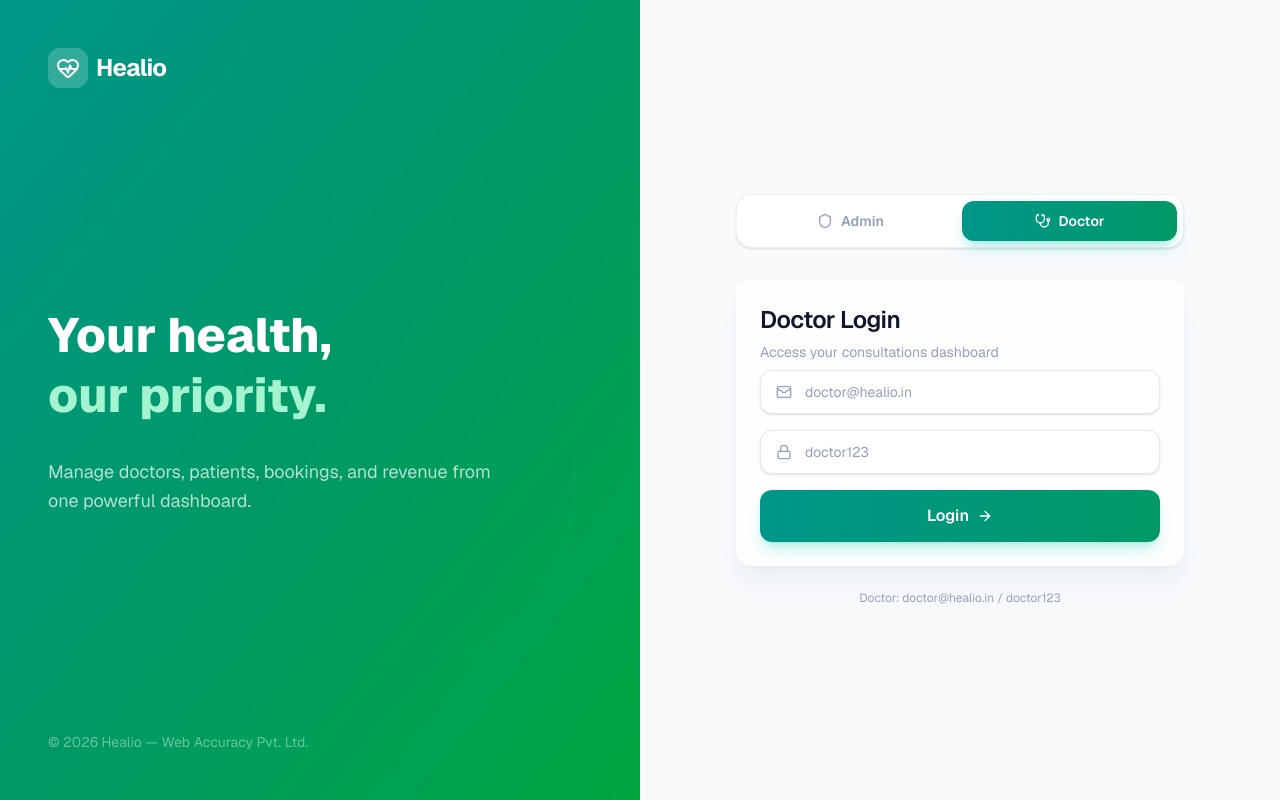
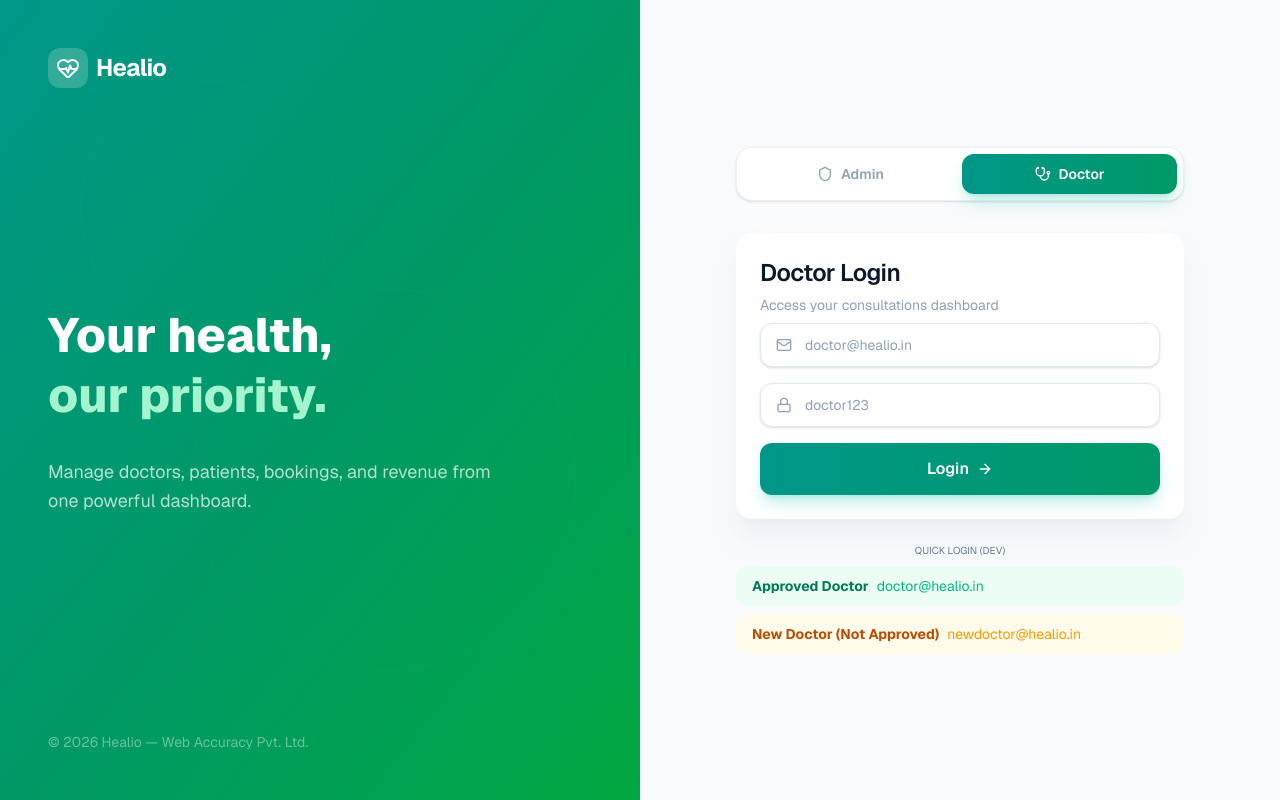
Before and after one commit to Jhalakdev/healio, a Next.js app in the folder apps/web/: page /auth/login in a window 1280 px wide. Both pictures are taken after a click on the button "Doctor". Built offline with nearby package versions, Linux system fonts and the light colour scheme.

Commit message:
fix: quick-fill login buttons (admin/approved doctor/new doctor) + clear fields on tab switch

```diff
--- a/apps/web/src/app/auth/login/page.tsx
+++ b/apps/web/src/app/auth/login/page.tsx
@@ -117,7 +117,7 @@ export default function LoginPage() {
             ].map((t) => (
               <button
                 key={t.key}
-                onClick={() => { setTab(t.key); setError(""); }}
+                onClick={() => { setTab(t.key); setError(""); setEmail(""); setPassword(""); }}
                 className={`flex-1 flex items-center justify-center gap-2 py-2.5 rounded-xl text-sm font-semibold transition-all duration-200 ${
                   tab === t.key
                     ? "bg-gradient-to-r from-teal-600 to-emerald-600 text-white shadow-lg shadow-teal-500/25"
@@ -209,9 +209,30 @@ export default function LoginPage() {
             </Card>
           )}
 
-          <p className="text-center text-xs text-slate-400 mt-6">
-            {tab === "admin" ? "Admin: admin@healio.in / admin123" : "Doctor: doctor@healio.in / doctor123"}
-          </p>
+          {/* Quick fill buttons (dev only) */}
+          <div className="mt-6 space-y-2">
+            <p className="text-center text-[10px] text-slate-500 uppercase">Quick Login (Dev)</p>
+            {tab === "admin" ? (
+              <button onClick={() => { setEmail("admin@healio.in"); setPassword("admin123"); }}
+                className="w-full text-left px-4 py-2.5 rounded-xl bg-slate-100 hover:bg-slate-200 transition-colors text-sm">
+                <span className="font-bold text-slate-700">Admin</span>
+                <span className="text-slate-400 ml-2">admin@healio.in / admin123</span>
+              </button>
+            ) : (
+              <>
+                <button onClick={() => { setEmail("doctor@healio.in"); setPassword("doctor123"); }}
+                  className="w-full text-left px-4 py-2.5 rounded-xl bg-emerald-50 hover:bg-emerald-100 transition-colors text-sm">
+                  <span className="font-bold text-emerald-700">Approved Doctor</span>
+                  <span className="text-emerald-500 ml-2">doctor@healio.in</span>
+                </button>
+                <button onClick={() => { setEmail("newdoctor@healio.in"); setPassword("test123"); }}
+                  className="w-full text-left px-4 py-2.5 rounded-xl bg-amber-50 hover:bg-amber-100 transition-colors text-sm">
+                  <span className="font-bold text-amber-700">New Doctor (Not Approved)</span>
+                  <span className="text-amber-500 ml-2">newdoctor@healio.in</span>
+                </button>
+              </>
+            )}
+          </div>
         </div>
       </div>
     </div>
```
